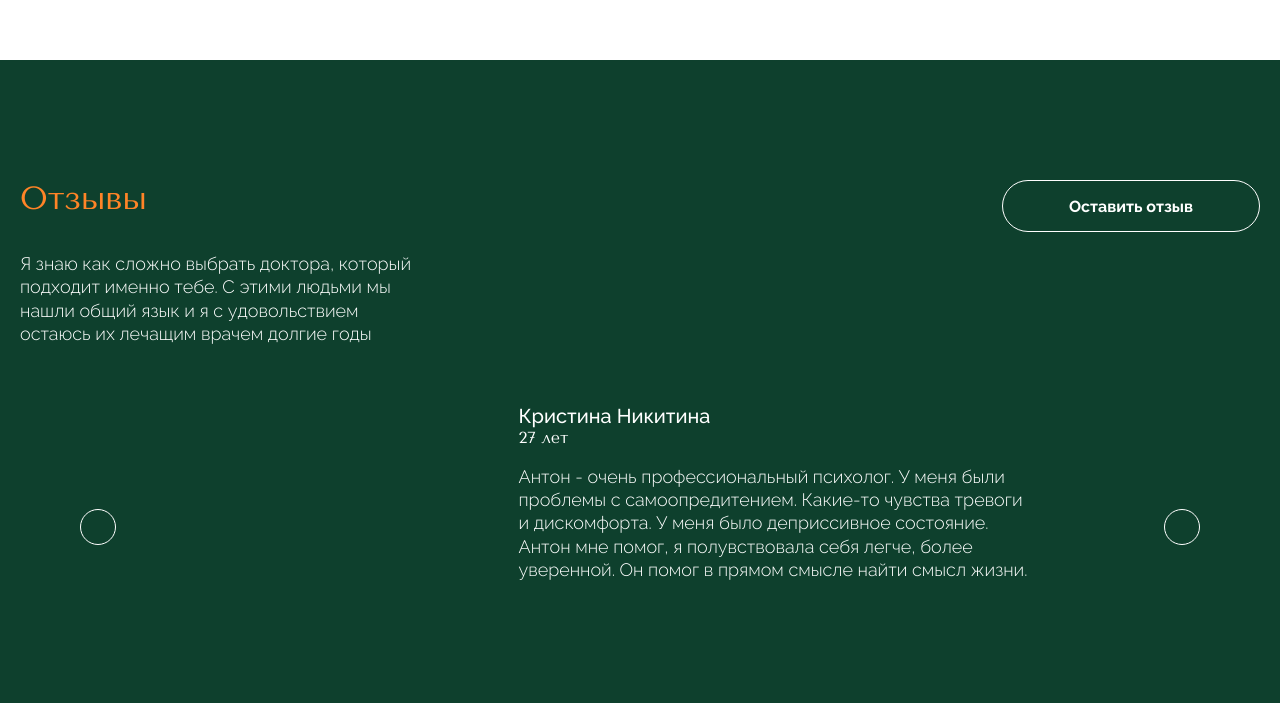
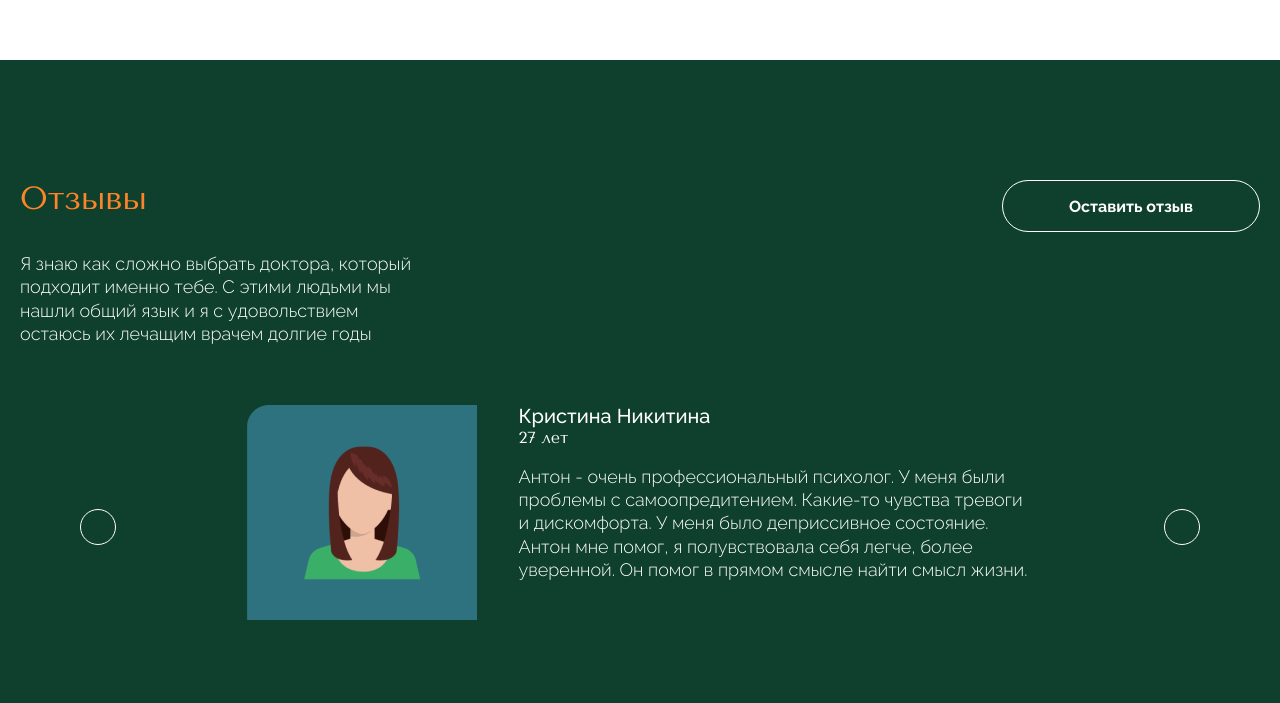
Before and after one commit to AlexMitushkin/Gorodokin, a plain HTML site: page index.html in a window 1280 px wide. Shown: the part 3302-4005 px from the top of the page. Drawn offline with nearby package versions, Linux system fonts and the light colour scheme.

Commit message:
icons new

```diff
--- a/style.css
+++ b/style.css
@@ -379,7 +379,7 @@ main {
   width: 230px;
   height: 215px;
   margin-right: 42px;
-  background-image: url(./img/ПЕРСОНА-Ж\1png);
+  background-image: url(./img/woman.png);
 }
 .slider__info,
 .slider__info p {
```
Also changed, not shown: img/men.png (renamed from img/ПЕРСОНА-М 2.png), img/woman.png (renamed from img/ПЕРСОНА-Ж 1.png).
